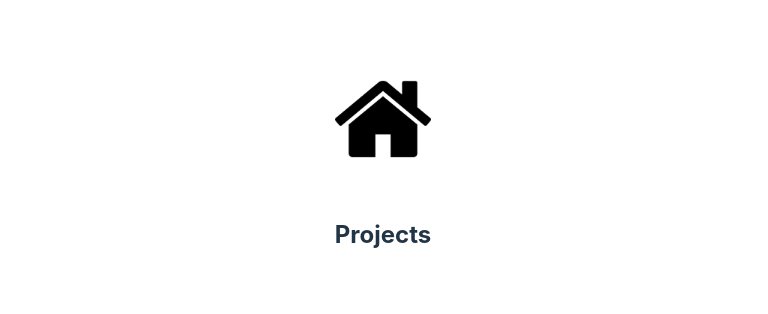
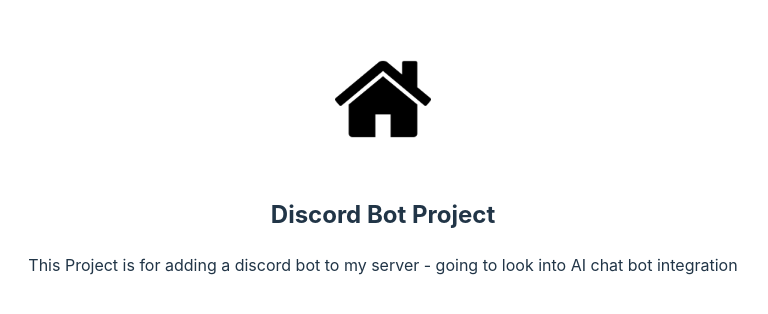
Before and after one commit to Jasedohn/jase-site, a React (Vite) app: page /projects in a window 1280 px wide. Shown: the part 240-554 px from the top of the page, without its empty margins (257-1025 px from the left). Built offline with nearby package versions, Linux system fonts and the light colour scheme.

Commit message:
Update Projects component to display specific project details for Discord bot integration

```diff
--- a/src/Projects.tsx
+++ b/src/Projects.tsx
@@ -12,7 +12,10 @@
         </Link>
       </div>
       <div>
-        <h2>Projects</h2>
+        <h2>Discord Bot Project</h2>
+      </div>
+      <div>
+        <p>This Project is for adding a discord bot to my server - going to look into AI chat bot integration</p>
       </div>
     </>
   );
```
